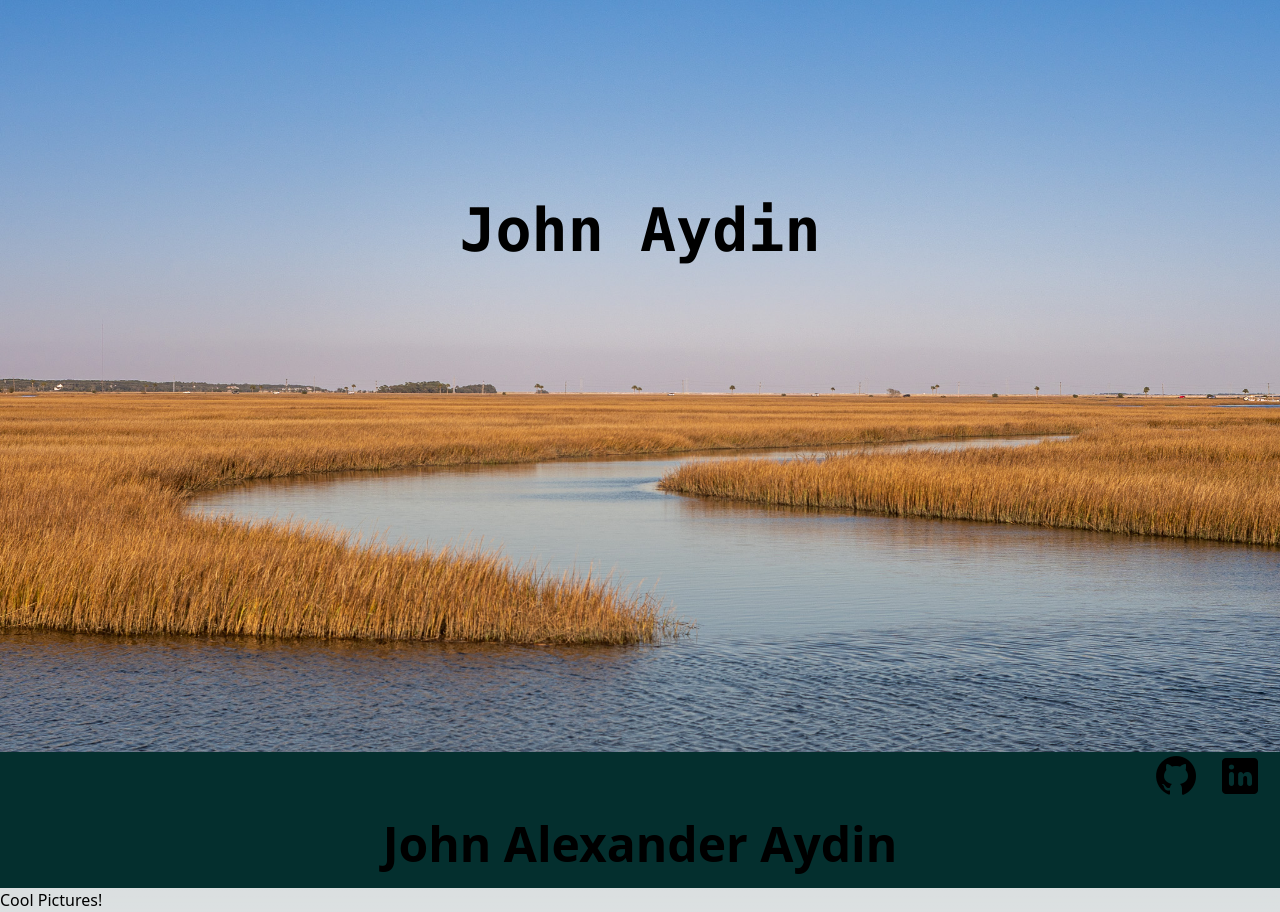
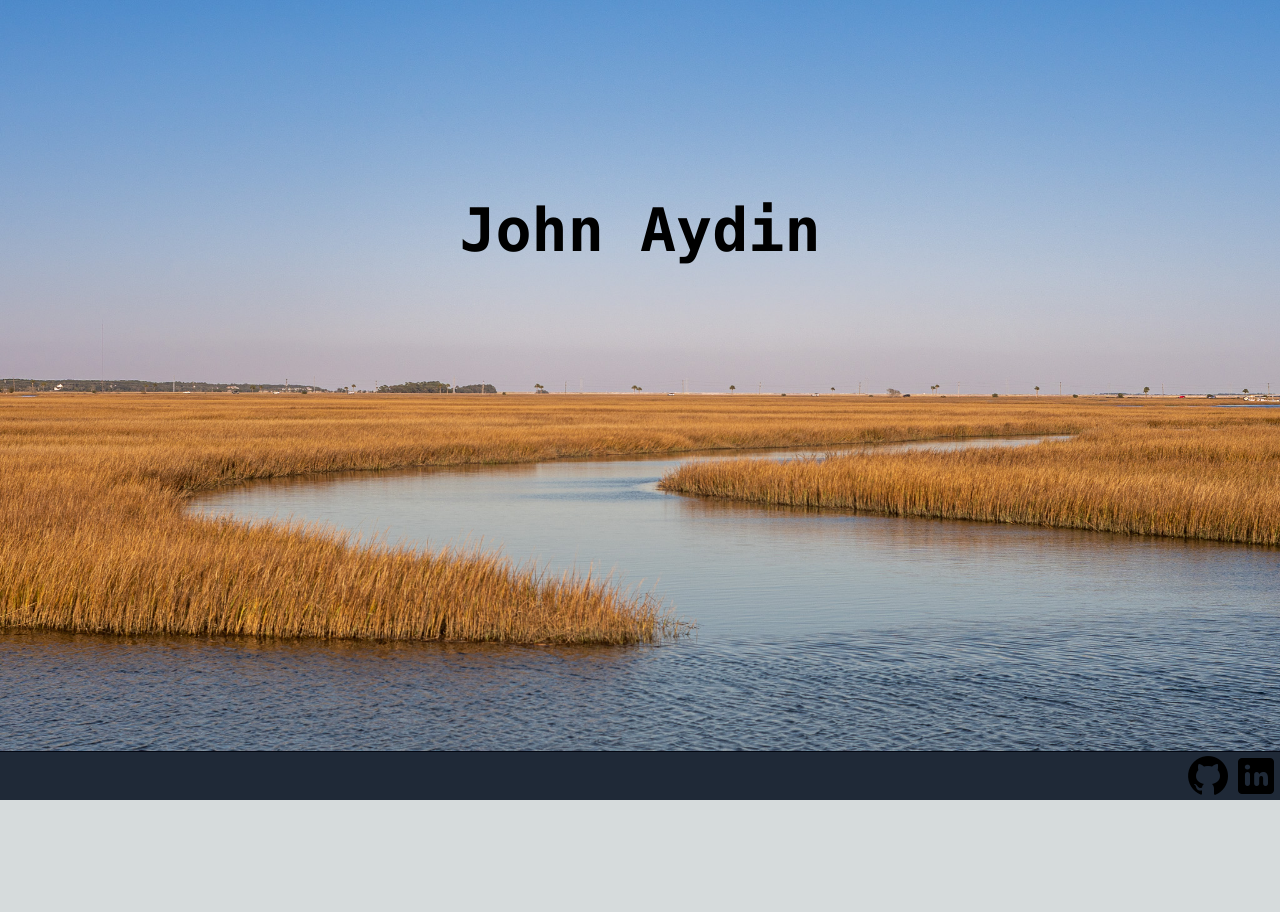
Before and after one commit to John-A-Aydin/my-first-react, a Next.js app: page / in a window 1280 px wide. After the commit the page ends 800 px from the top, so only its background shows below. Built offline with nearby package versions, Linux system fonts and the light colour scheme.

Commit message:
Removed some elements, fixed scroll bars, and changed some colors

```diff
--- a/package.json
+++ b/package.json
@@ -19,6 +19,7 @@
     "postcss": "8.4.23",
     "react": "18.2.0",
     "react-dom": "18.2.0",
+    "tailwind-scrollbar-hide": "^1.1.7",
     "tailwindcss": "3.3.2",
     "typescript": "5.0.4"
   }
--- a/pages/index.tsx
+++ b/pages/index.tsx
@@ -4,155 +4,42 @@ import { Inter } from 'next/font/google'
 
 const inter = Inter({ subsets: ['latin'] })
 
-// export default function Home() {
+// function Profile() {
 //   return (
-//     <main
-//       className={`flex min-h-screen flex-col items-center justify-between p-24 ${inter.className}`}
+//     <img
+//       src="./Appa.png"
+//       alt="WHERE ARE MY PICS"
+//     />
+//   );
+// }
+// function Pics(filePath: string) {
+//   return (
+//     <img
+//       src={filePath}
+//       alt="Not found"
+//     />
+//   );
+// }
+// function Title() {
+//   function handleClick() {
+//     window.open("./files/resume.pdf");
+//   }
+//   return (
+//     <h1
+//       onClick={handleClick}
+//       className='flex w-screen justify-center items-center pt-5 pb-5 text-5xl font-semibold bg-gray-800'
 //     >
-//       <div className="z-10 w-full max-w-5xl items-center justify-between font-mono text-sm lg:flex">
-//         <p className="fixed left-0 top-0 flex w-full justify-center border-b border-gray-300 bg-gradient-to-b from-zinc-200 pb-6 pt-8 backdrop-blur-2xl dark:border-neutral-800 dark:bg-zinc-800/30 dark:from-inherit lg:static lg:w-auto  lg:rounded-xl lg:border lg:bg-gray-200 lg:p-4 lg:dark:bg-zinc-800/30">
-//           Get started by editing&nbsp;
-//           <code className="font-mono font-bold">pages/index.tsx</code>
-//         </p>
-//         <div className="fixed bottom-0 left-0 flex h-48 w-full items-end justify-center bg-gradient-to-t from-white via-white dark:from-black dark:via-black lg:static lg:h-auto lg:w-auto lg:bg-none">
-//           <a
-//             className="pointer-events-none flex place-items-center gap-2 p-8 lg:pointer-events-auto lg:p-0"
-//             href="https://vercel.com?utm_source=create-next-app&utm_medium=default-template-tw&utm_campaign=create-next-app"
-//             target="_blank"
-//             rel="noopener noreferrer"
-//           >
-//             By{' '}
-//             <Image
-//               src="/vercel.svg"
-//               alt="Vercel Logo"
-//               className="dark:invert"
-//               width={100}
-//               height={24}
-//               priority
-//             />
-//           </a>
-//         </div>
-//       </div>
-
-//       <div className="relative flex place-items-center before:absolute before:h-[300px] before:w-[480px] before:-translate-x-1/2 before:rounded-full before:bg-gradient-radial before:from-white before:to-transparent before:blur-2xl before:content-[''] after:absolute after:-z-20 after:h-[180px] after:w-[240px] after:translate-x-1/3 after:bg-gradient-conic after:from-sky-200 after:via-blue-200 after:blur-2xl after:content-[''] before:dark:bg-gradient-to-br before:dark:from-transparent before:dark:to-blue-700/10 after:dark:from-sky-900 after:dark:via-[#0141ff]/40 before:lg:h-[360px]">
-//         <Image
-//           className="relative dark:drop-shadow-[0_0_0.3rem_#ffffff70] dark:invert"
-//           src="/next.svg"
-//           alt="Next.js Logo"
-//           width={180}
-//           height={37}
-//           priority
-//         />
-//       </div>
-
-//       <div className="mb-32 grid text-center lg:mb-0 lg:grid-cols-4 lg:text-left">
-//         <a
-//           href="https://nextjs.org/docs?utm_source=create-next-app&utm_medium=default-template-tw&utm_campaign=create-next-app"
-//           className="group rounded-lg border border-transparent px-5 py-4 transition-colors hover:border-gray-300 hover:bg-gray-100 hover:dark:border-neutral-700 hover:dark:bg-neutral-800/30"
-//           target="_blank"
-//           rel="noopener noreferrer"
-//         >
-//           <h2 className={`mb-3 text-2xl font-semibold`}>
-//             Docs{' '}
-//             <span className="inline-block transition-transform group-hover:translate-x-1 motion-reduce:transform-none">
-//               -&gt;
-//             </span>
-//           </h2>
-//           <p className={`m-0 max-w-[30ch] text-sm opacity-50`}>
-//             Find in-depth information about Next.js features and API. Hello
-//           </p>
-//         </a>
-
-//         <a
-//           href="https://nextjs.org/learn?utm_source=create-next-app&utm_medium=default-template-tw&utm_campaign=create-next-app"
-//           className="group rounded-lg border border-transparent px-5 py-4 transition-colors hover:border-gray-300 hover:bg-gray-100 hover:dark:border-neutral-700 hover:dark:bg-neutral-800/30"
-//           target="_blank"
-//           rel="noopener noreferrer"
-//         >
-//           <h2 className={`mb-3 text-2xl font-semibold`}>
-//             Learn{' '}
-//             <span className="inline-block transition-transform group-hover:translate-x-1 motion-reduce:transform-none">
-//               -&gt;
-//             </span>
-//           </h2>
-//           <p className={`m-0 max-w-[30ch] text-sm opacity-50`}>
-//             Learn about Next.js in an interactive course with&nbsp;quizzes!
-//           </p>
-//         </a>
-
-//         <a
-//           href="https://vercel.com/templates?framework=next.js&utm_source=create-next-app&utm_medium=default-template-tw&utm_campaign=create-next-app"
-//           className="group rounded-lg border border-transparent px-5 py-4 transition-colors hover:border-gray-300 hover:bg-gray-100 hover:dark:border-neutral-700 hover:dark:bg-neutral-800/30"
-//           target="_blank"
-//           rel="noopener noreferrer"
-//         >
-//           <h2 className={`mb-3 text-2xl font-semibold`}>
-//             Templates{' '}
-//             <span className="inline-block transition-transform group-hover:translate-x-1 motion-reduce:transform-none">
-//               -&gt;
-//             </span>
-//           </h2>
-//           <p className={`m-0 max-w-[30ch] text-sm opacity-50`}>
-//             Discover and deploy boilerplate example Next.js&nbsp;projects.
-//           </p>
-//         </a>
-
-//         <a
-//           href="https://vercel.com/new?utm_source=create-next-app&utm_medium=default-template-tw&utm_campaign=create-next-app"
-//           className="group rounded-lg border border-transparent px-5 py-4 transition-colors hover:border-gray-300 hover:bg-gray-100 hover:dark:border-neutral-700 hover:dark:bg-neutral-800/30"
-//           target="_blank"
-//           rel="noopener noreferrer"
-//         >
-//           <h2 className={`mb-3 text-2xl font-semibold`}>
-//             Deploy{' '}
-//             <span className="inline-block transition-transform group-hover:translate-x-1 motion-reduce:transform-none">
-//               -&gt;
-//             </span>
-//           </h2>
-//           <p className={`m-0 max-w-[30ch] text-sm opacity-50`}>
-//             Instantly deploy your Next.js site to a shareable URL with Vercel.
-//           </p>
-//         </a>
-//       </div>
-//     </main>
+//       John Alexander Aydin
+//     </h1>
 //   )
 // }
-function Profile() {
-  return (
-    <img
-      src="./Appa.png"
-      alt="WHERE ARE MY PICS"
-    />
-  );
-}
-function Pics(filePath: string) {
-  return (
-    <img
-      src={filePath}
-      alt="Not found"
-    />
-  );
-}
-function Title() {
-  function handleClick() {
-    window.open("./files/resume.pdf");
-  }
-  return (
-    <h1
-      onClick={handleClick}
-      className='flex justify-center items-center p-5 text-5xl font-semibold bg-teal-950'
-    >
-      John Alexander Aydin
-    </h1>
-  )
-}
 function Socials(imgPath: string, link: string) {
   function handleClick() {
     window.open(link);
   }
   return (
     <img
-      className='pr-4'
+      // className='pr-4'
       onClick={handleClick}
       src={imgPath}
       alt=""
@@ -173,21 +60,13 @@ function TitlePage() {
 }
 export default function Home() {
   return (
-    <>
-      <Head>
-        <title>John Aydin | Home</title>
-      </Head>
-      <main className="h-screen w-screen bg-zinc-950">
+      <main className="h-screen w-height bg-zinc-950" >
         <TitlePage />
-        <Title />
-        <section>
-          <h1>Cool Pictures!</h1>
-        </section>
-        <footer className="w-screen fixed bottom-0 flex justify-end bg-teal-950">
+        {/* <Title /> */}
+        <footer className="w-screen fixed bottom-0 flex justify-end bg-gray-800 border-t border-gray-950">
           {Socials("./icons/github.png", "https://github.com/John-A-Aydin")}
           {Socials("./icons/linkedin.png", "https://www.linkedin.com/in/johnaaydin/")}
         </footer>
       </main>
-    </>
   );
 }
--- a/tailwind.config.js
+++ b/tailwind.config.js
@@ -14,5 +14,7 @@ module.exports = {
       },
     },
   },
-  plugins: [],
+  plugins: [
+    require('tailwind-scrollbar-hide')
+  ],
 }
```
Also changed, not shown: 2 other files (tests, documents, lock files or other folders).
